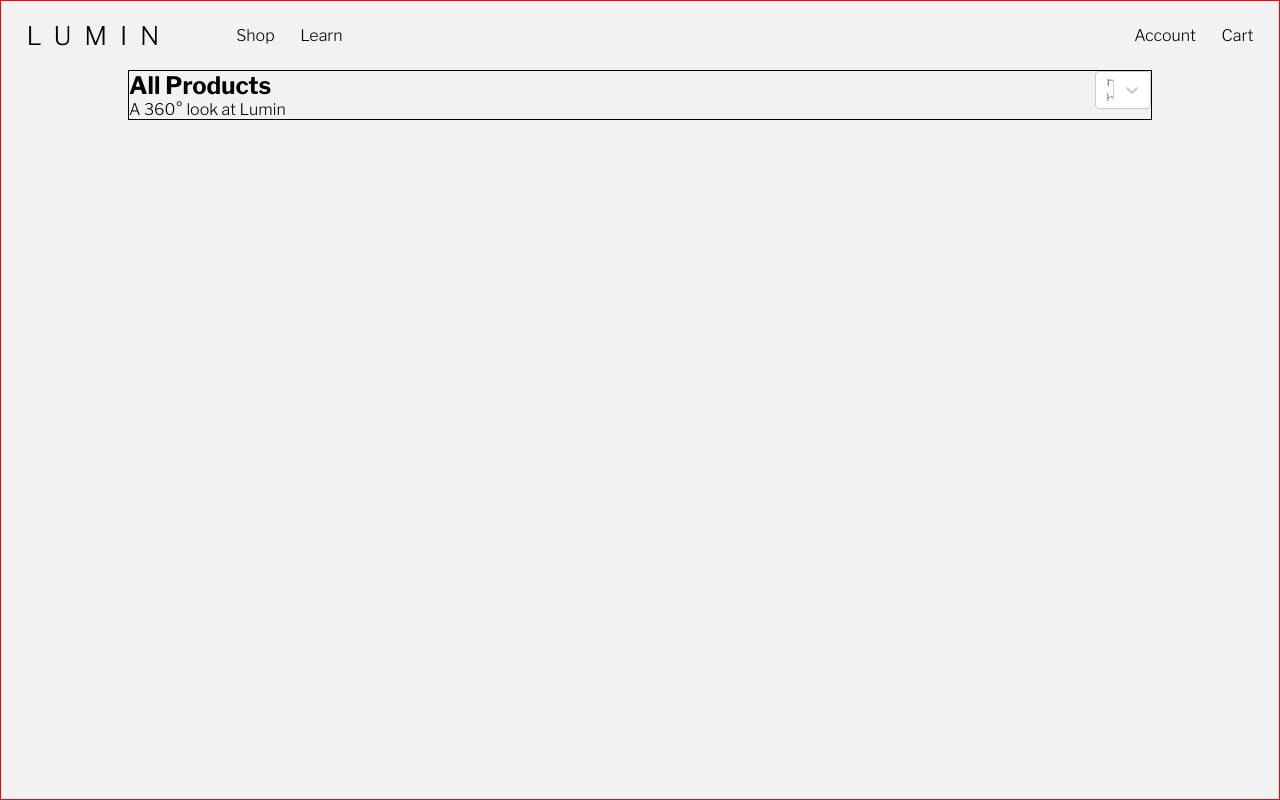
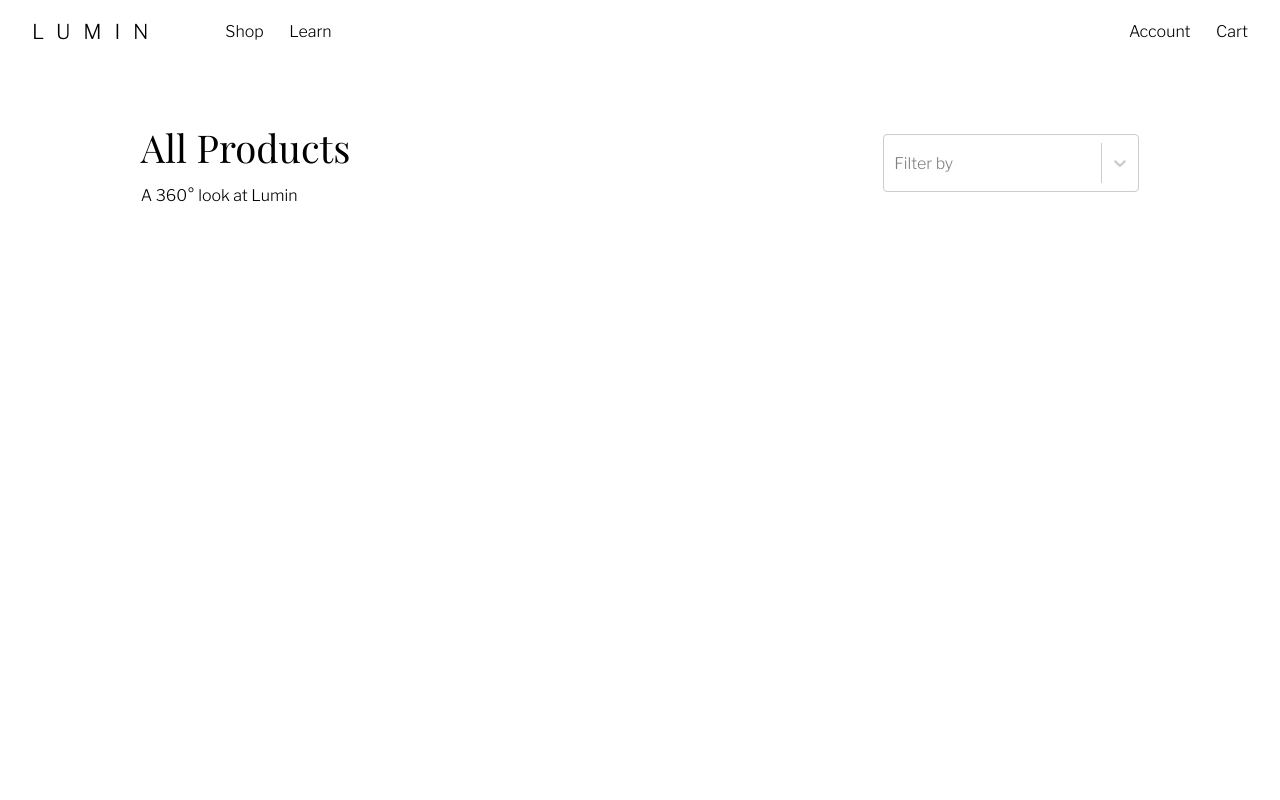
Before and after one commit to mindsworth/lumin-app, a React (Create React App) app: page / in a window 1280 px wide. Built offline with nearby package versions, Linux system fonts and the light colour scheme.

Commit message:
style hero filter section

```diff
--- a/public/index.html
+++ b/public/index.html
@@ -16,6 +16,8 @@
     -->
     <link rel="manifest" href="%PUBLIC_URL%/manifest.json" />
 
+    <link rel="preconnect" href="https://fonts.gstatic.com">
+    <link href="https://fonts.googleapis.com/css2?family=Playfair+Display:wght@400;500;600&display=swap" rel="stylesheet">
     <link
       href="https://fonts.googleapis.com/css2?family=Libre+Franklin:wght@100;200;300;700&display=swap"
       rel="stylesheet"
--- a/src/components/Header/HeaderStyles.scss
+++ b/src/components/Header/HeaderStyles.scss
@@ -1,10 +1,10 @@
 .header {
   // border: 1px solid #000;
   display: flex;
-  padding: 1.5vw 2vw;
+  padding: 1.5vw 2.5vw;
 
   .logo {
-    font-size: 2vw;
+    font-size: 1.6vw;
     margin-right: 5vw;
     letter-spacing: 1vw;
   }
--- a/src/components/HeroFilter/HeroFilterStyles.scss
+++ b/src/components/HeroFilter/HeroFilterStyles.scss
@@ -1,5 +1,27 @@
 .hero-filter {
-  border: 1px solid #000;
   display: flex;
   justify-content: space-between;
+  align-items: center;
+  min-height: 25vh;
+
+  &__left {
+    & .title {
+      font-size: 3vw;
+
+      &__sub {
+        margin-top: 1vw;
+      }
+    }
+  }
+
+  &__right {
+    min-width: 20vw;
+
+    .filter {
+      .css-yk16xz-control,
+      .css-1pahdxg-control {
+        min-height: 58px;
+      }
+    }
+  }
 }
--- a/src/components/HeroFilter/index.jsx
+++ b/src/components/HeroFilter/index.jsx
@@ -12,11 +12,11 @@
   const [selectedOption, setSelectedOption] = useState(null);
 
   return (
-    <section className="">
+    <section>
       <div className="container hero-filter">
         <div className="hero-filter__left">
-          <h1>All Products</h1>
-          <p>A 360° look at Lumin</p>
+          <h1 className="title">All Products</h1>
+          <p className="title__sub">A 360° look at Lumin</p>
         </div>
         <div className="hero-filter__right">
           <Select
--- a/src/styles/globals.scss
+++ b/src/styles/globals.scss
@@ -22,10 +22,18 @@
   font-family: "Libre Franklin", sans-serif;
   -webkit-font-smoothing: antialiased;
   -moz-osx-font-smoothing: grayscale;
-  background-color: #f3f2f2;
+  background-color: #ffffff;
   -webkit-overflow-scrolling: touch;
-  border: 1px solid red;
   min-height: 100vh;
+}
+
+h1,
+h2,
+h3,
+h4,
+.collection-title {
+  font-family: "Playfair Display", serif;
+  font-weight: 400;
 }
 
 a {
@@ -40,4 +48,5 @@
 .container {
   max-width: 80vw;
   margin: 0 auto;
+  padding: 1vw;
 }
```
